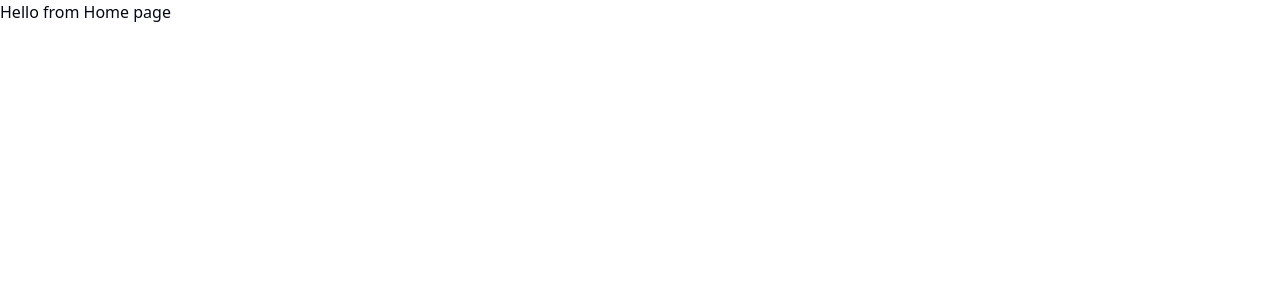
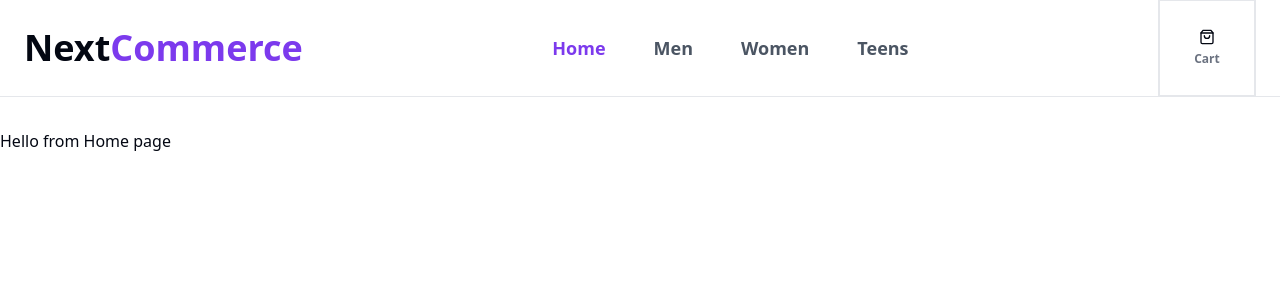
Before and after one commit to iamsalinivijayan/ecommerce, a Next.js app: page / in a window 1280 px wide. Shown: the top 300 px of the page. Built offline with nearby package versions, Linux system fonts and the light colour scheme.

Commit message:
feat: add navbar

```diff
--- /dev/null
+++ b/app/components/Hero.tsx
@@ -0,0 +1,7 @@
+export default function Hero () {
+    return (
+        <div>
+        Hello from Hero
+        </div>
+    );
+}
--- a/app/components/Navbar.tsx
+++ b/app/components/Navbar.tsx
@@ -1,7 +1,64 @@
-export default function Navbar(){
-    return(
-        <div>
-            <></>
+"use client";
+
+import { Button } from "@/components/ui/button";
+import { ShoppingBag } from "lucide-react";
+import Link from "next/link";
+import { usePathname } from "next/navigation";
+
+const links = [
+  { name: "Home", href: "/" },
+  { name: "Men", href: "/Men" },
+  { name: "Women", href: "/Women" },
+  { name: "Teens", href: "/Teens" },
+];
+
+export default function Navbar() {
+  const pathname = usePathname();
+
+  return (
+    <header className="mb-8 border-b">
+      <div className="flex items-center justify-between mx-auto max-w-2xl px-4 sm:px-6 lg:max-w-7xl">
+        <Link href="/">
+          <h1 className="text-2xl md:text-4xl font-bold">
+            Next<span className="text-primary">Commerce</span>
+          </h1>
+        </Link>
+
+        <nav className="hidden gap-12 lg:flex 2xl:ml-16">
+          {links.map((link, idx) => (
+            <div key={idx}>
+              {pathname === link.href ? (
+                <Link
+                  className="text-lg font-semibold text-primary"
+                  href={link.href}
+                >
+                  {link.name}
+                </Link>
+              ) : (
+                <Link
+                  href={link.href}
+                  className="text-lg font-semibold text-gray-600 transition duration-100 hover:text-primary"
+                >
+                  {link.name}
+                </Link>
+              )}
+            </div>
+          ))}
+        </nav>
+
+        <div className="flex divide-x border-r sm:border-l">
+
+          <Button
+            variant={"outline"}
+            className="flex flex-col gap-y-1.5 h-12 w-12 sm:h-20 sm:w-20 md:h-24 md:w-24 rounded-none"
+          >
+            <ShoppingBag />
+            <span className="hidden sm:block font-semibold text-xs text-gray-500">
+              Cart
+            </span>
+          </Button>
         </div>
-    );
+      </div>
+    </header>
+  );
 }
--- /dev/null
+++ b/components/ui/button.tsx
@@ -0,0 +1,56 @@
+import * as React from "react"
+import { Slot } from "@radix-ui/react-slot"
+import { cva, type VariantProps } from "class-variance-authority"
+
+import { cn } from "@/lib/utils"
+
+const buttonVariants = cva(
+  "inline-flex items-center justify-center gap-2 whitespace-nowrap rounded-md text-sm font-medium ring-offset-background transition-colors focus-visible:outline-none focus-visible:ring-2 focus-visible:ring-ring focus-visible:ring-offset-2 disabled:pointer-events-none disabled:opacity-50 [&_svg]:pointer-events-none [&_svg]:size-4 [&_svg]:shrink-0",
+  {
+    variants: {
+      variant: {
+        default: "bg-primary text-primary-foreground hover:bg-primary/90",
+        destructive:
+          "bg-destructive text-destructive-foreground hover:bg-destructive/90",
+        outline:
+          "border border-input bg-background hover:bg-accent hover:text-accent-foreground",
+        secondary:
+          "bg-secondary text-secondary-foreground hover:bg-secondary/80",
+        ghost: "hover:bg-accent hover:text-accent-foreground",
+        link: "text-primary underline-offset-4 hover:underline",
+      },
+      size: {
+        default: "h-10 px-4 py-2",
+        sm: "h-9 rounded-md px-3",
+        lg: "h-11 rounded-md px-8",
+        icon: "h-10 w-10",
+      },
+    },
+    defaultVariants: {
+      variant: "default",
+      size: "default",
+    },
+  }
+)
+
+export interface ButtonProps
+  extends React.ButtonHTMLAttributes<HTMLButtonElement>,
+    VariantProps<typeof buttonVariants> {
+  asChild?: boolean
+}
+
+const Button = React.forwardRef<HTMLButtonElement, ButtonProps>(
+  ({ className, variant, size, asChild = false, ...props }, ref) => {
+    const Comp = asChild ? Slot : "button"
+    return (
+      <Comp
+        className={cn(buttonVariants({ variant, size, className }))}
+        ref={ref}
+        {...props}
+      />
+    )
+  }
+)
+Button.displayName = "Button"
+
+export { Button, buttonVariants }
--- a/package.json
+++ b/package.json
@@ -9,6 +9,7 @@
     "lint": "next lint"
   },
   "dependencies": {
+    "@radix-ui/react-slot": "^1.1.0",
     "@sanity/image-url": "^1.0.2",
     "@stripe/stripe-js": "^4.8.0",
     "class-variance-authority": "^0.7.0",
```
Also changed, not shown: 1 other file (tests, documents, lock files or other folders).
